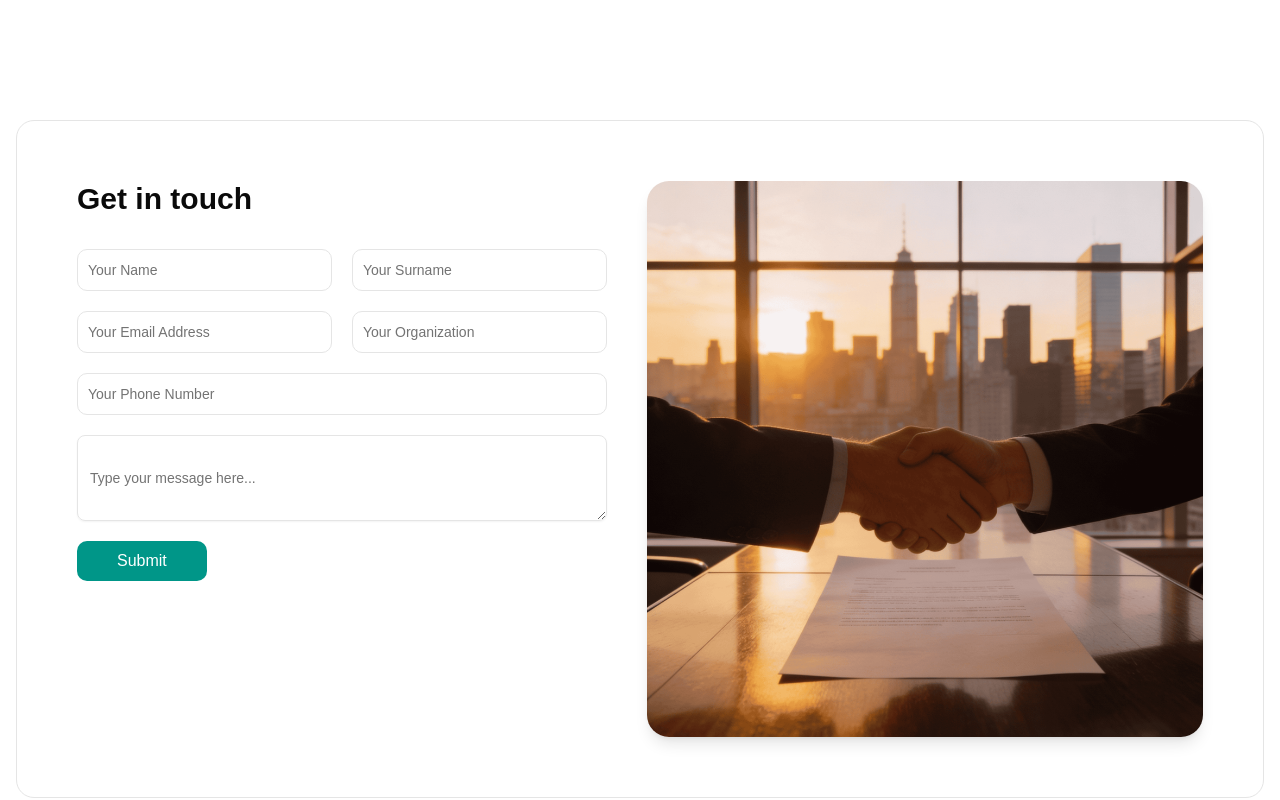
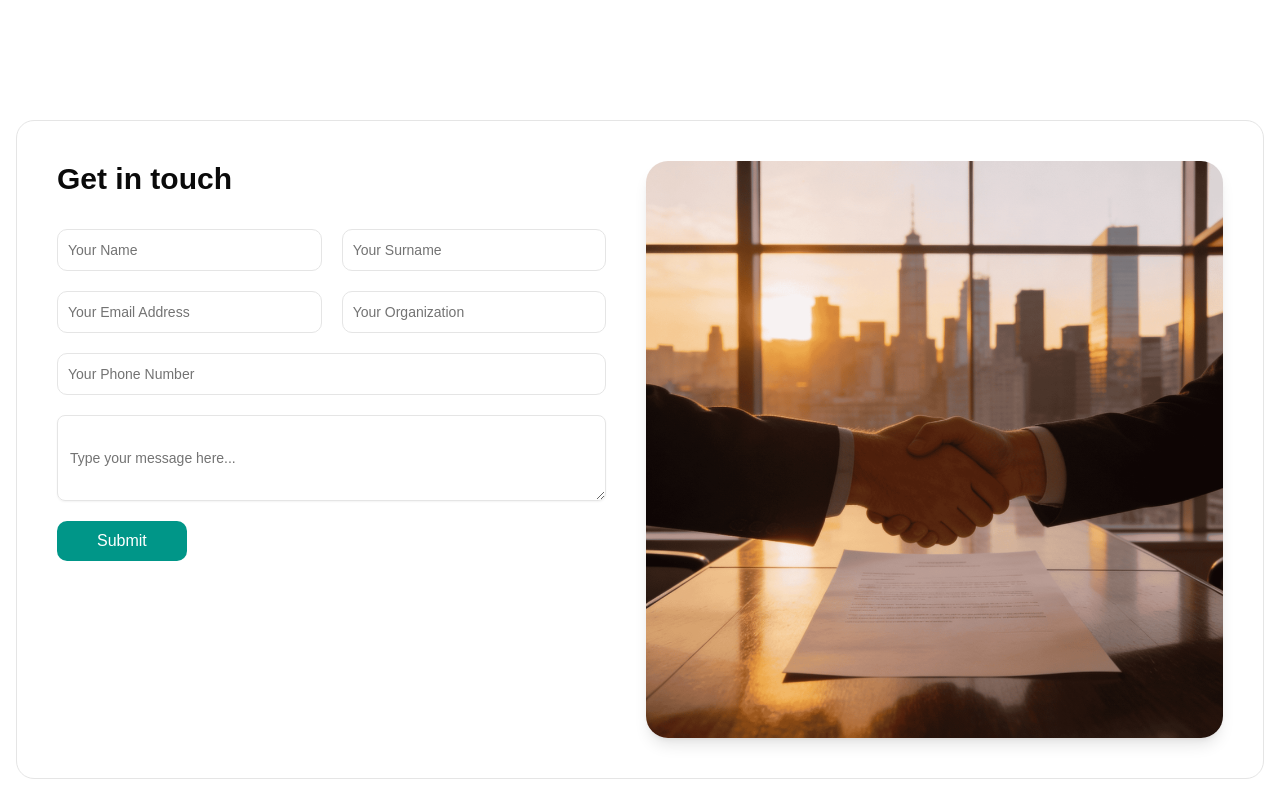
Before and after one commit to Shamshod-2005/Al-Muamalat-project, a React (Vite) app: page /contact in a window 1280 px wide. Shown: the part 440-1240 px from the top of the page. Built offline with nearby package versions, Linux system fonts and the light colour scheme; no server answers.

Commit message:
fix vercel routing

```diff
--- a/src/pages/Contact/Contact.tsx
+++ b/src/pages/Contact/Contact.tsx
@@ -105,7 +105,7 @@ ${data.message}
       </div>
 
       {/* Contact Form */}
-      <div className="mt-30 p-15 rounded-2xl border">
+      <div className="mt-30 p-10 rounded-2xl border">
         <div className="grid gap-10 lg:grid-cols-[1fr_1.05fr] items-start">
           <div>
             <h2 className="text-3xl font-bold">Get in touch</h2>
```
Also changed, not shown: vercel.json (added).
